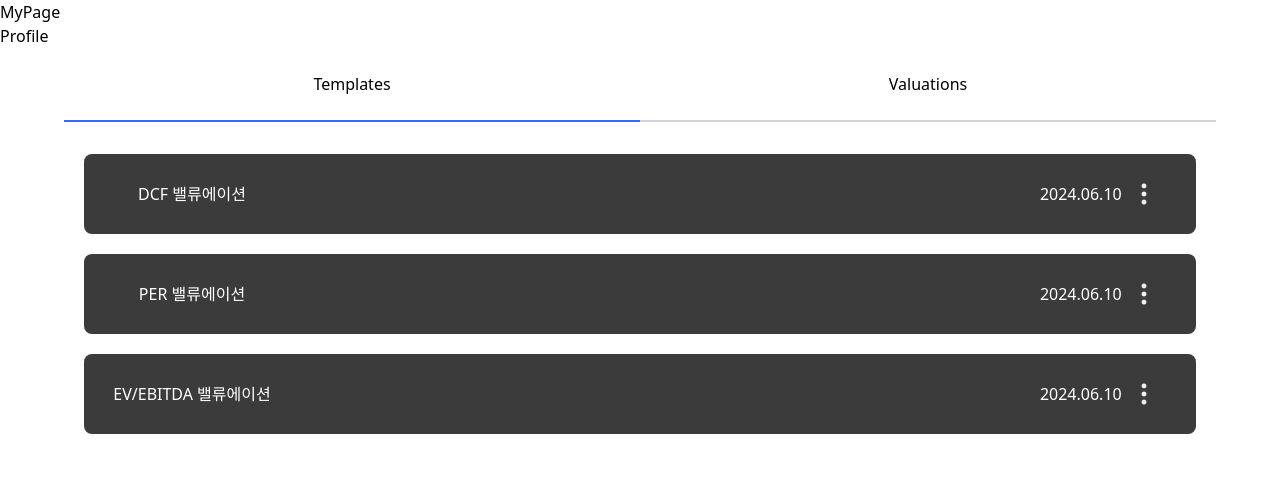
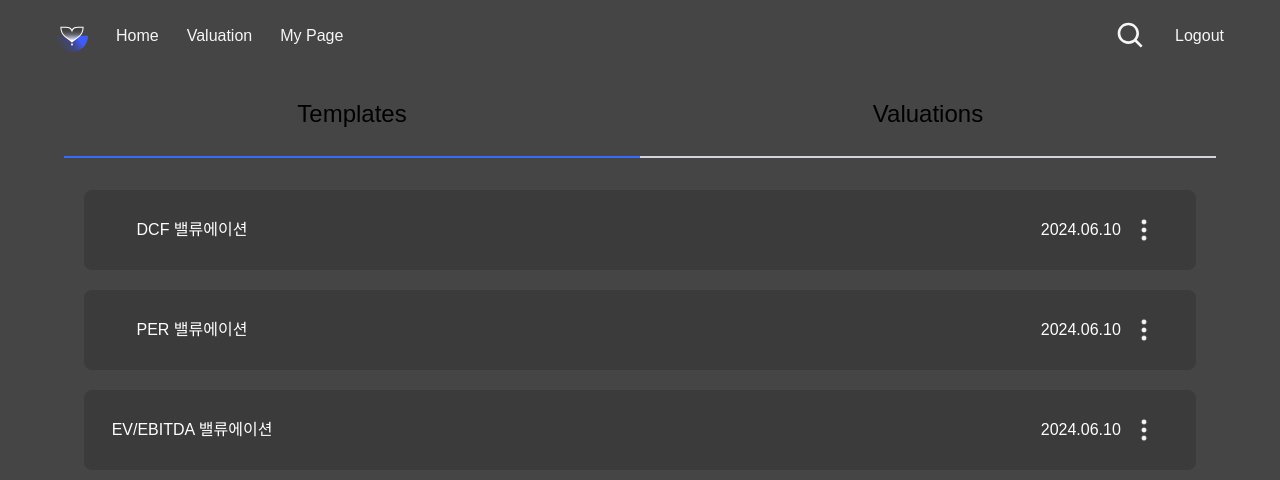
Before and after one commit to valueGa/valueGa_frontend, a React (Vite) app: page /mypage in a window 1280 px wide. Shown: the top 480 px of the page. Built offline with nearby package versions, Linux system fonts and the light colour scheme; a web font is replaced by a local one.

Commit message:
feat: NavBar 컴포넌트 생성

```diff
--- a/src/components/NavBar.jsx
+++ b/src/components/NavBar.jsx
@@ -1,18 +1,36 @@
 import React from "react";
 import { Link } from "react-router-dom";
+import logo from "~/assets/icons/logo.svg";
+import search from "~/assets/icons/search.svg";
 
 export default function NavBar() {
+  // 추후에 router 위치 정해지면, Link to에 링크 추가하기
   return (
-    <div>
-      <ul>
+    <div className="flex flex-row w-screen text-caption text-tuatara-50 font-apple items-center p-5 px-14 justify-between">
+      <ul className="flex flex-row text-center items-center space-x-7">
         <li>
-          <Link to="/">Home</Link>
+          <Link to="/">
+            <img src={logo} alt="logo" className="w-8 h-8" />
+          </Link>
         </li>
         <li>
-          <Link to="/consensus">Consensus</Link>
+          <Link to="#">Home</Link>
         </li>
         <li>
-          <Link to="/mypage">My Page</Link>
+          <Link to="#">Valuation</Link>
+        </li>
+        <li>
+          <Link to="#">My Page</Link>
+        </li>
+      </ul>
+      <ul className="flex flex-row text-center items-center space-x-7">
+        <li>
+          <Link to="#">
+            <img src={search} alt="logo" className="w-8 h-8" />
+          </Link>
+        </li>
+        <li>
+          <Link to="#">Logout</Link>
         </li>
       </ul>
     </div>
--- a/src/routes/mypage/page.jsx
+++ b/src/routes/mypage/page.jsx
@@ -2,6 +2,7 @@ import React from "react";
 import { useState } from "react";
 import Template from "./template";
 import Valuation from "./valuation";
+import NavBar from "~/components/NavBar";
 
 export default function MyPage() {
   const [activeIndex, setActiveIndex] = useState(0);
@@ -40,17 +41,16 @@ export default function MyPage() {
   };
 
   return (
-    <>
-      <div>MyPage</div>
-      <div>Profile</div>
-      <div className="mx-16">
-        <ul className="columns-2 text-center flex flex-row">
+    <div className="bg-tuatara-800 h-screen">
+      <NavBar />
+      <div className="font-apple mx-16">
+        <ul className="text-body2 columns-2 text-center flex flex-row">
           {tabContArr.map((element, index) => {
             return element.tabTitle;
           })}
         </ul>
         <div>{activeIndex == 0 ? <Template /> : <Valuation />}</div>
       </div>
-    </>
+    </div>
   );
 }
```
Also changed, not shown: src/assets/icons/logo.svg (added), src/assets/icons/search.svg (added).
